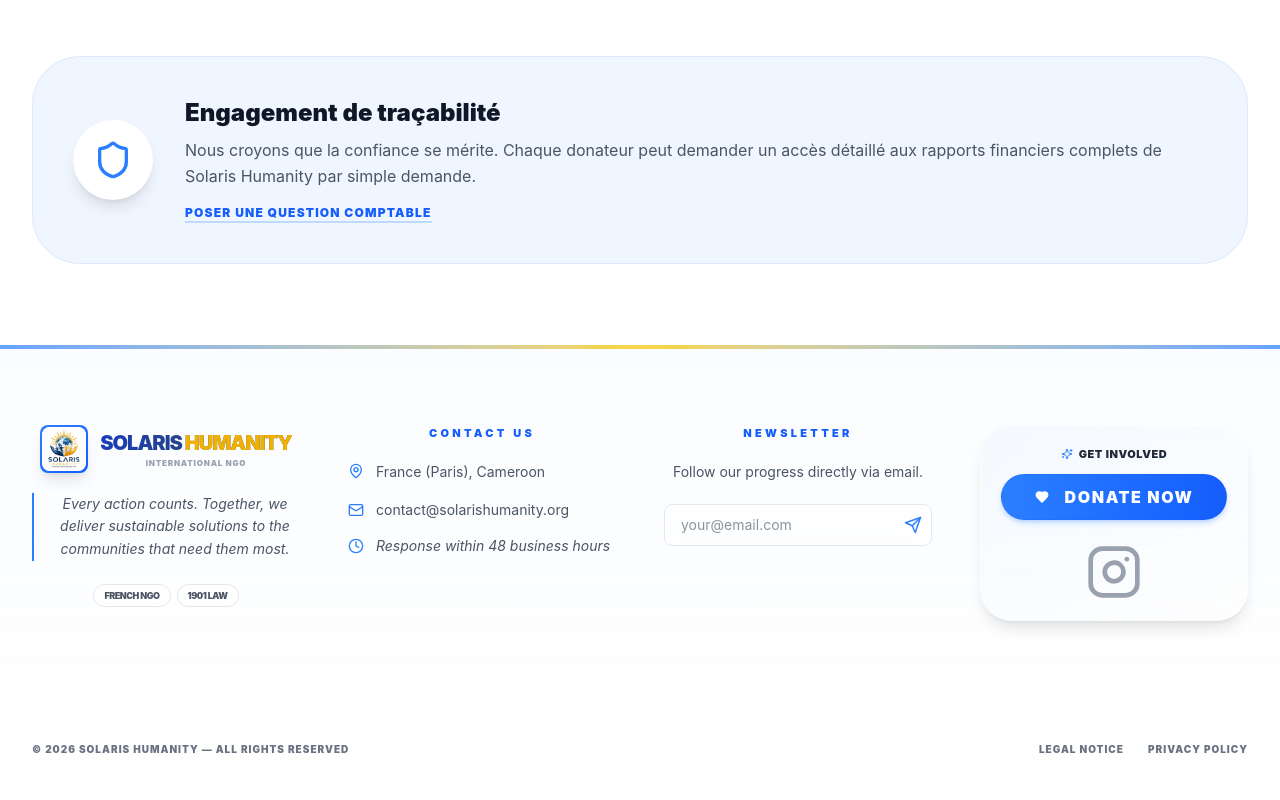
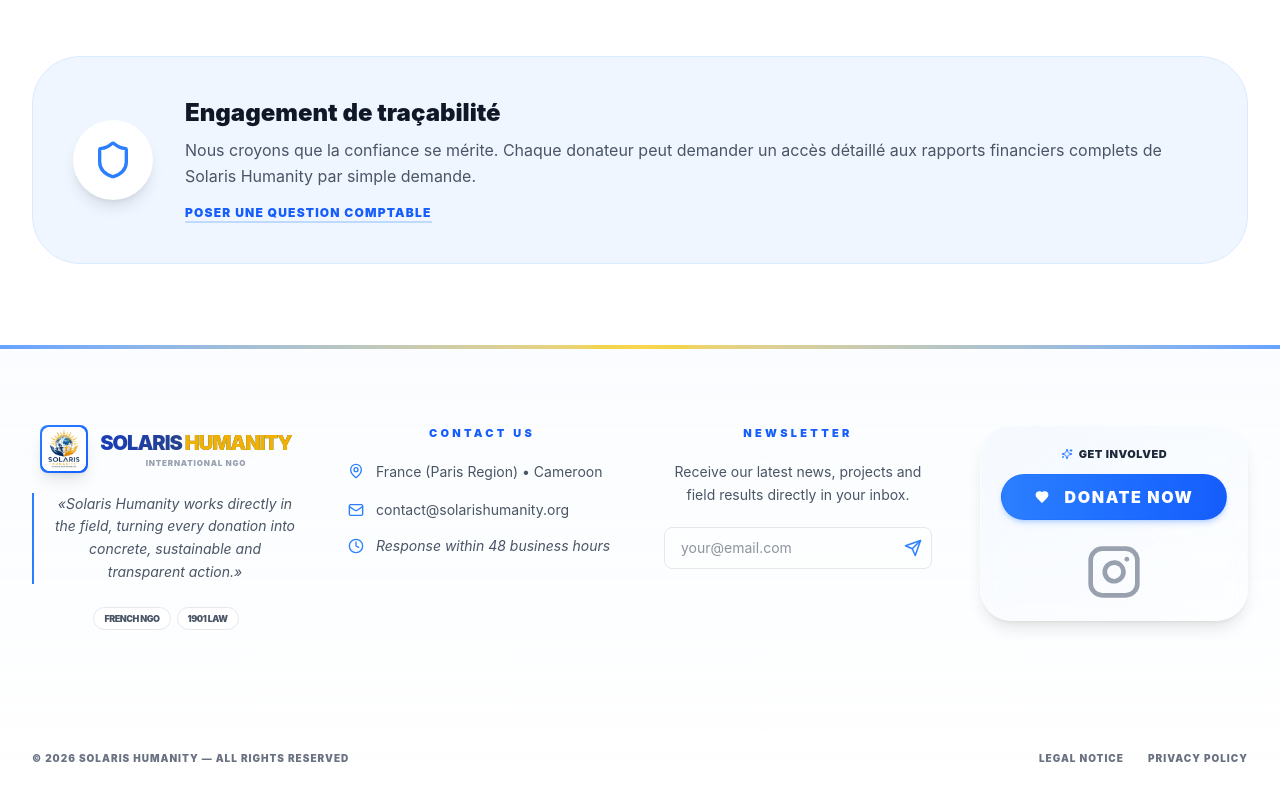
Before and after one commit to 7even5iv/solarishumanity, a React (Vite) app: page /Rapports in a window 1280 px wide. Shown: the part 1420-2220 px from the top of the page. Built offline with nearby package versions, Linux system fonts and the light colour scheme.

Commit message:
:Mise à jour 9

```diff
--- a/src/i18n.ts
+++ b/src/i18n.ts
@@ -190,12 +190,12 @@ i18n
             international_label: "ONG INTERNATIONALE",
             ong_label: "ONG FRANÇAISE",
             law_label: "LOI 1901",
-            quote: "« Chaque geste compte. Ensemble, nous des solutions durables aux communautés qui en ont le plus besoin.  »",
+            quote: "« Solaris Humanity agit directement sur le terrain afin de transformer chaque don en une action concrète, durable et transparente.  »",
             contact_title: "NOUS CONTACTER",
-            contact_locations: "France (IDF), Cameroun",
+            contact_locations: "France (Île-de-France) • Cameroun ",
             contact_response: "Réponse sous 48h ouvrées",
             newsletter_title: "NEWSLETTER",
-            newsletter_desc: "Suivez nos avancées directement par email.",
+            newsletter_desc: "Recevez nos actualités, nos projets et les résultats de nos actions directement par e-mail. ",
             newsletter_placeholder: "votre@email.com",
             action_title: "S'ENGAGER",
             rights: "TOUS DROITS RÉSERVÉS",
@@ -383,12 +383,12 @@ i18n
             international_label: "INTERNATIONAL NGO",
             ong_label: "FRENCH NGO",
             law_label: "1901 LAW",
-            quote: "Every action counts. Together, we deliver sustainable solutions to the communities that need them most.",
+            quote: "«Solaris Humanity works directly in the field, turning every donation into concrete, sustainable and transparent action.»",
             contact_title: "CONTACT US",
-            contact_locations: "France (Paris), Cameroon",
+            contact_locations: "France (Paris Region) • Cameroon ",
             contact_response: "Response within 48 business hours",
             newsletter_title: "NEWSLETTER",
-            newsletter_desc: "Follow our progress directly via email.",
+            newsletter_desc: "Receive our latest news, projects and field results directly in your inbox.",
             newsletter_placeholder: "your@email.com",
             action_title: "GET INVOLVED",
             rights: "ALL RIGHTS RESERVED",
```
